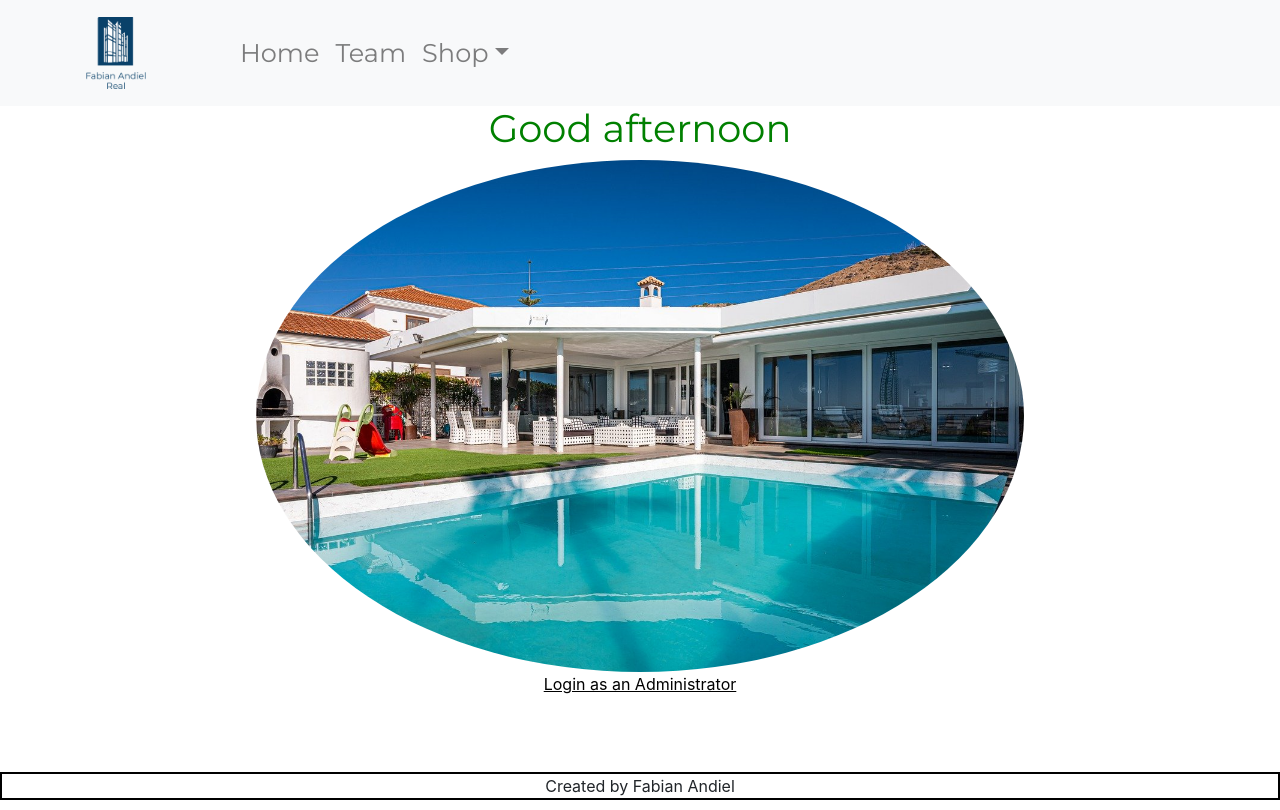
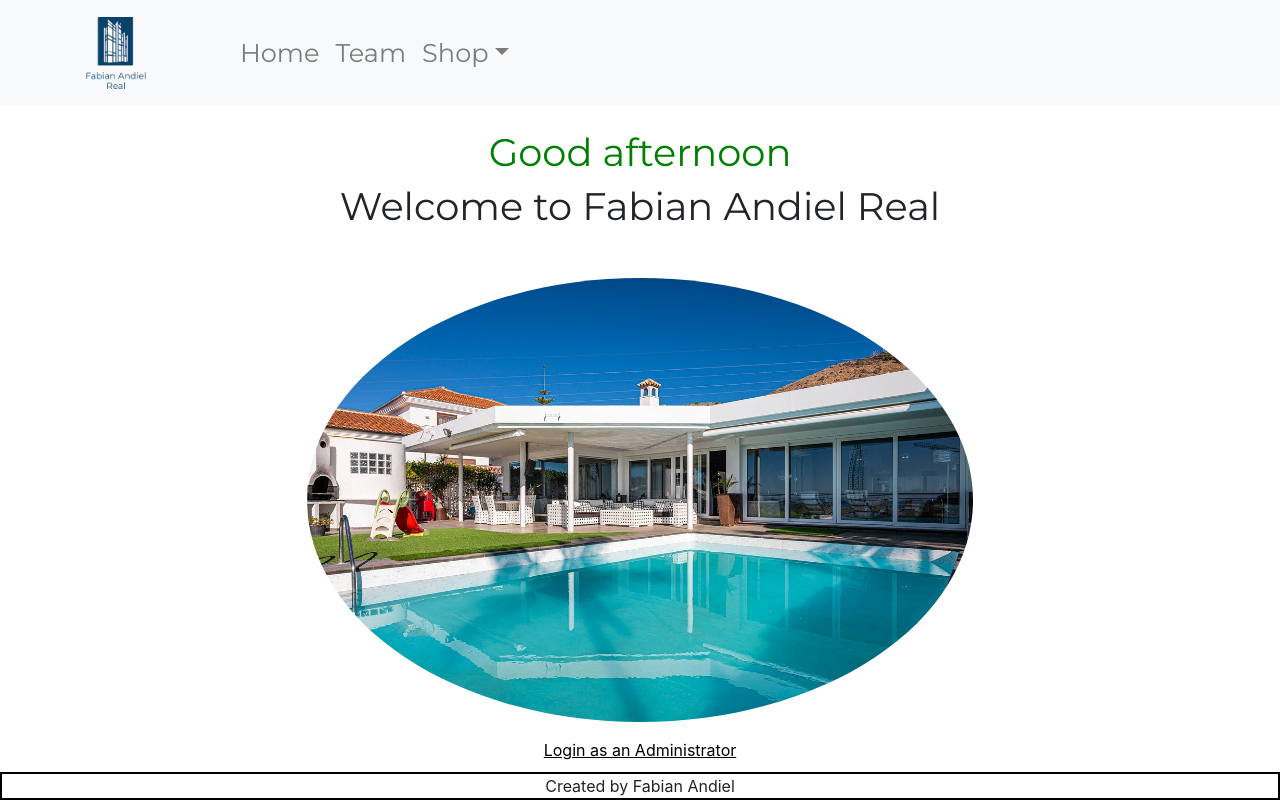
Before and after one commit to FabianAndiel1985/real_estate-REACT, a React (Create React App) app: page / in a window 1280 px wide. Built offline with nearby package versions, Linux system fonts and the light colour scheme.

Commit message:
adds layout to app component

```diff
--- a/src/App.js
+++ b/src/App.js
@@ -1,8 +1,8 @@
 import React, {Component} from 'react';
-import classes from './App.module.css';
+import styles from './App.module.css';
 import welcomePic from './assets/images/welcomePic.jpg';
 import {Image,Modal,InputGroup,FormControl,Button} from 'react-bootstrap';
-
+import {Container} from 'react-bootstrap';
 
 
 class App extends Component {
@@ -88,10 +88,15 @@ class App extends Component {
   render() {
 
     return (
-      <div>
+      <Container className="mt-4">
         <h1 style={{'color': this.getFontColour()}}  className="text-center"> Good {this.state.daytime} </h1>
-        <img src={require("./assets/images/welcomePic.jpg")}/>
-        <a onClick={() => this.setLgShow()} className={classes.adminLogin}>Login as an Administrator</a>
+        <h1>Welcome to Fabian Andiel Real</h1>
+        <img className="mt-5" src={require("./assets/images/welcomePic.jpg")}/>
+        <p className="mt-3 mb-5">
+          <a onClick={() => this.setLgShow()} className={styles.adminLogin}>
+            Login as an Administrator
+           </a>
+        </p>
 
        <Modal
         size="lg"
@@ -136,7 +141,7 @@ class App extends Component {
 
         </Modal.Body>
       </Modal>
-      </div>
+      </Container>
     );
   }
 }
--- a/src/App.module.css
+++ b/src/App.module.css
@@ -1,6 +1,8 @@
 div {
   text-align: center;
 }
+
+
 
 img {
 	display: block;
--- a/src/actions/actions.js
+++ b/src/actions/actions.js
@@ -5,8 +5,10 @@ export function addProduct (event) {
 
 	let priceField = event.currentTarget.parentNode.previousElementSibling;
 	let price = parseFloat(priceField.innerHTML);
-	let productName = event.currentTarget.parentNode.previousElementSibling.previousElementSibling.innerHTML;
-	let productId = event.currentTarget.parentNode.previousElementSibling.previousElementSibling.previousElementSibling.innerHTML;
+	let productNameField = priceField.previousElementSibling;
+	let productName = productNameField.innerHTML;
+	let productIdField = productNameField.previousElementSibling;
+	let productId = productIdField.innerHTML;
 	let product = new Product(productId,productName,price);
 
 	return {type:"ADD",product:product};
@@ -15,13 +17,16 @@ export function addProduct (event) {
 
 export function reduceProduct (event) {
 
-	let amount = event.currentTarget.parentNode.previousElementSibling.innerHTML;
-	let price = parseFloat(event.currentTarget.parentNode.previousElementSibling.previousElementSibling.innerHTML)/amount;
-	let productName = event.currentTarget.parentNode.previousElementSibling.previousElementSibling.previousElementSibling.innerHTML;
-	let productId = event.currentTarget.parentNode.previousElementSibling.previousElementSibling.previousElementSibling.previousElementSibling.innerHTML;
+
+	let amountField = event.currentTarget.parentNode.previousElementSibling;
+	let amount = amountField.innerHTML;
+	let priceField = amountField.previousElementSibling;
+	let price = parseFloat(priceField.innerHTML)/amount;
+	let productNameField = priceField.previousElementSibling;
+	let productName = productNameField.innerHTML;
+	let productIdField = productNameField.previousElementSibling;
+	let productId  = productIdField.innerHTML;
 	let product = new Product(productId,productName,price);
-
-
 
 	return {type:"DECREMENT",product:product};
 }
--- a/src/reducer/index.js
+++ b/src/reducer/index.js
@@ -26,7 +26,10 @@ function counter(state = initialState, action) {
 
 
     if (action.type == "DECREMENT") {
+        console.log("hallo");
+        console.log(action.product.id);
         state.forEach((item, index) => {
+            console.log(item.id);
             if (item.id == action.product.id) {
                 decreaseOrRemoveProduct(state, item, action, index);
             }
```
